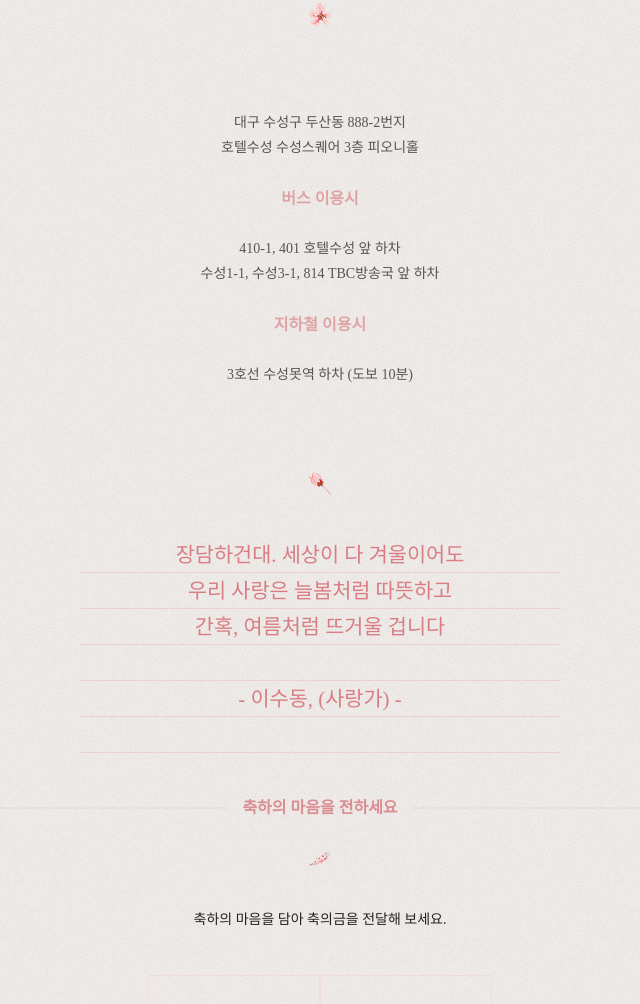
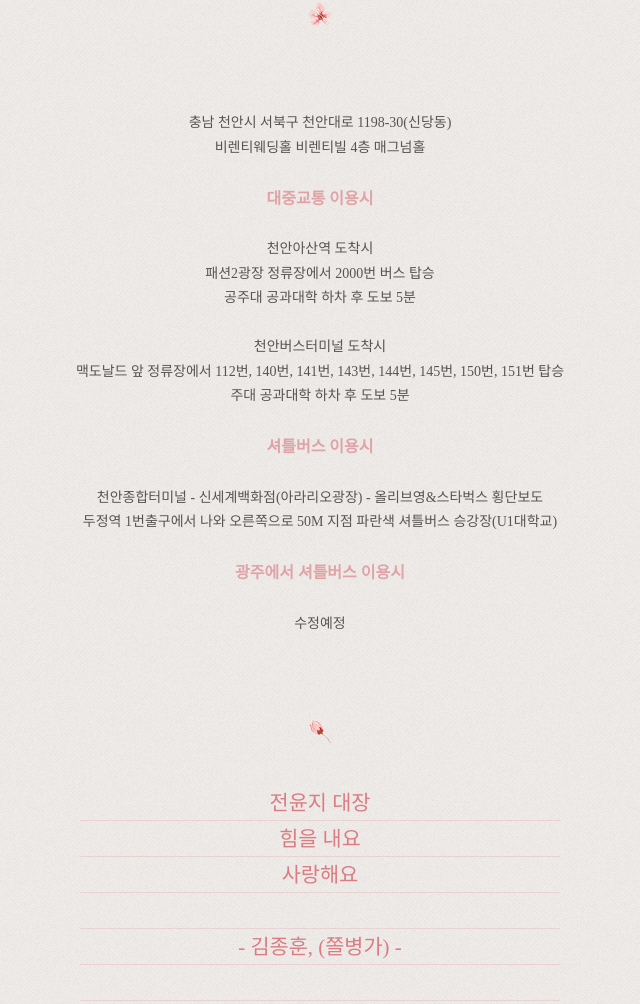
Before and after one commit to dalmorekim/kjhjyj, a Gatsby site: page / in a window 1280 px wide. Shown: the part 2178-3182 px from the top of the page, without its empty margins (320-960 px from the left). Built offline with nearby package versions, Linux system fonts and the light colour scheme; Gatsby itself is replaced by a stand-in of ours; a web font is replaced by a local one.

```diff
--- a/src/components/location.jsx
+++ b/src/components/location.jsx
@@ -103,23 +103,40 @@ const Location = () => {
         className="root_daum_roughmap root_daum_roughmap_landing"
       ></Map>
       <Content>
-        대구 수성구 두산동 888-2번지
+      충남 천안시 서북구 천안대로 1198-30(신당동)
         <br />
-        호텔수성 수성스퀘어 3층 피오니홀
+        비렌티웨딩홀 비렌티빌 4층 매그넘홀
         <br />
         <br />
-        <Title>버스 이용시</Title>
+        <Title>대중교통 이용시</Title>
         <br />
         <br />
-        410-1, 401 호텔수성 앞 하차
+        천안아산역 도착시
         <br />
-        수성1-1, 수성3-1, 814 TBC방송국 앞 하차
+        패션2광장 정류장에서 2000번 버스 탑승
+        <br />
+        공주대 공과대학 하차 후 도보 5분
         <br />
         <br />
-        <Title>지하철 이용시</Title>
+        천안버스터미널 도착시
+        <br />
+        맥도날드 앞 정류장에서 112번, 140번, 141번, 143번, 144번, 145번, 150번, 151번 탑승
+        <br />
+        주대 공과대학  하차 후 도보 5분
         <br />
         <br />
-        3호선 수성못역 하차 (도보 10분)
+        <Title>셔틀버스 이용시</Title>
+        <br />
+        <br />
+        천안종합터미널 - 신세계백화점(아라리오광장) - 올리브영&스타벅스 횡단보도
+        <br />
+        두정역 1번출구에서 나와 오른쪽으로 50M 지점 파란색 셔틀버스 승강장(U1대학교)
+        <br />
+        <br />
+        <Title>광주에서 셔틀버스 이용시</Title>
+        <br />
+        <br />
+        수정예정
       </Content>
     </Wrapper>
   );
--- a/src/components/quote.jsx
+++ b/src/components/quote.jsx
@@ -39,14 +39,14 @@ const Quote = () => {
     <Wrapper>
       <Image src={Flower} data-aos="fade-up" />
       <Content data-aos="fade-up">
-        장담하건대. 세상이 다 겨울이어도
+        전윤지 대장
         <br />
-        우리 사랑은 늘봄처럼 따뜻하고
+        힘을 내요
         <br />
-        간혹, 여름처럼 뜨거울 겁니다
+        사랑해요
         <br />
         <br />
-        - 이수동, (사랑가) -
+        - 김종훈, (쫄병가) -
         <br />
         <br />
       </Content>
```
Also changed, not shown: 2 other files.
